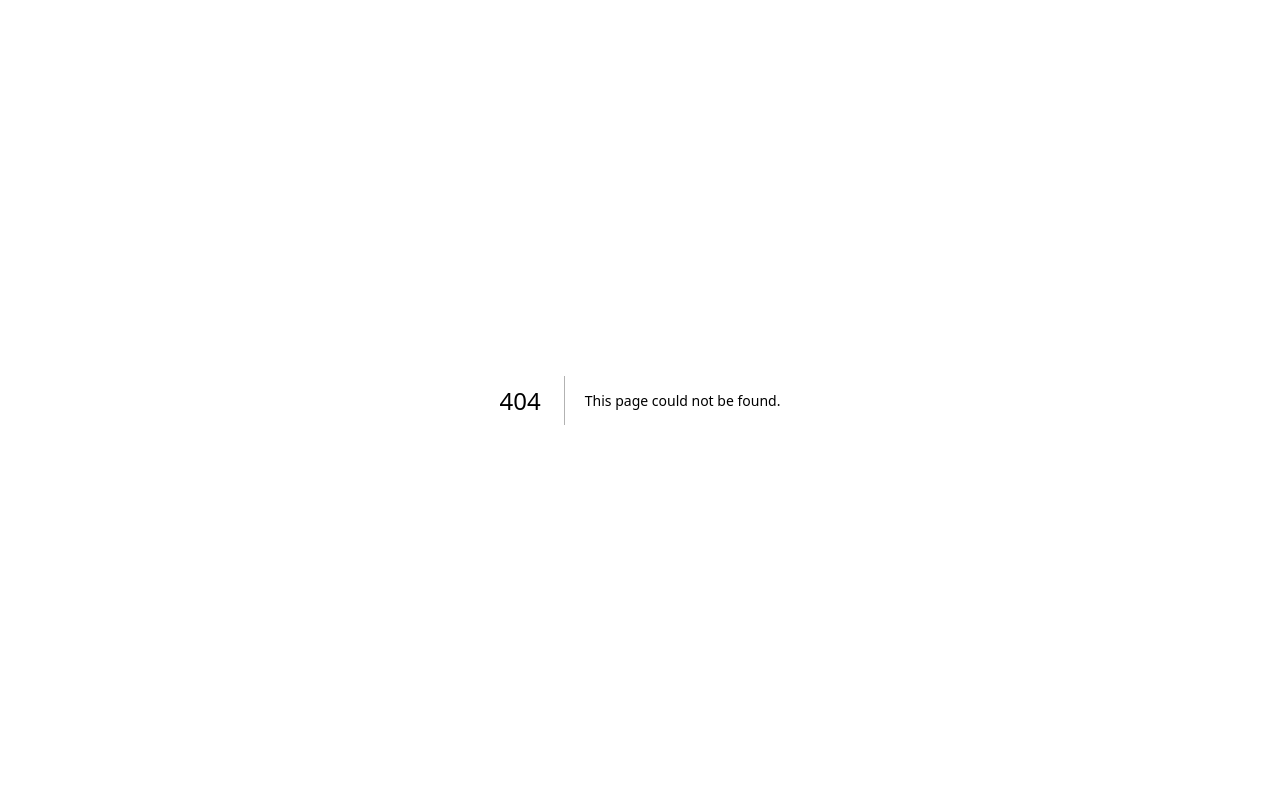
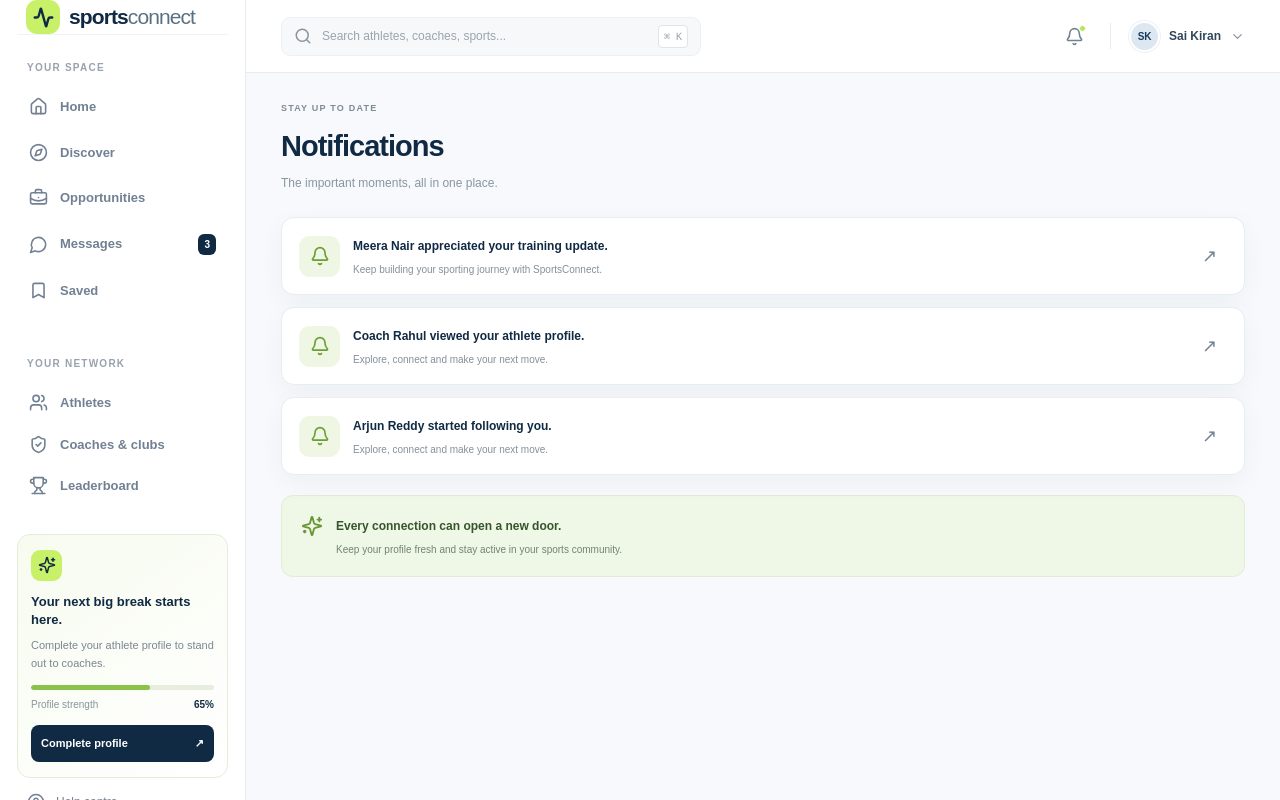
Before and after one commit to addulasaikiran-ops/Sportsconnet, a Next.js app: page /notifications in a window 1280 px wide. Before the commit this address had no page. Built offline with nearby package versions, Linux system fonts and the light colour scheme.

Commit message:
Create Notifications route

```diff
--- /dev/null
+++ b/app/notifications/page.tsx
@@ -0,0 +1,5 @@
+import SportsConnectShell from "@/components/sportsconnect-shell";
+
+export default function ScreenPage() {
+  return <SportsConnectShell initialScreen="Notifications" />;
+}
```
